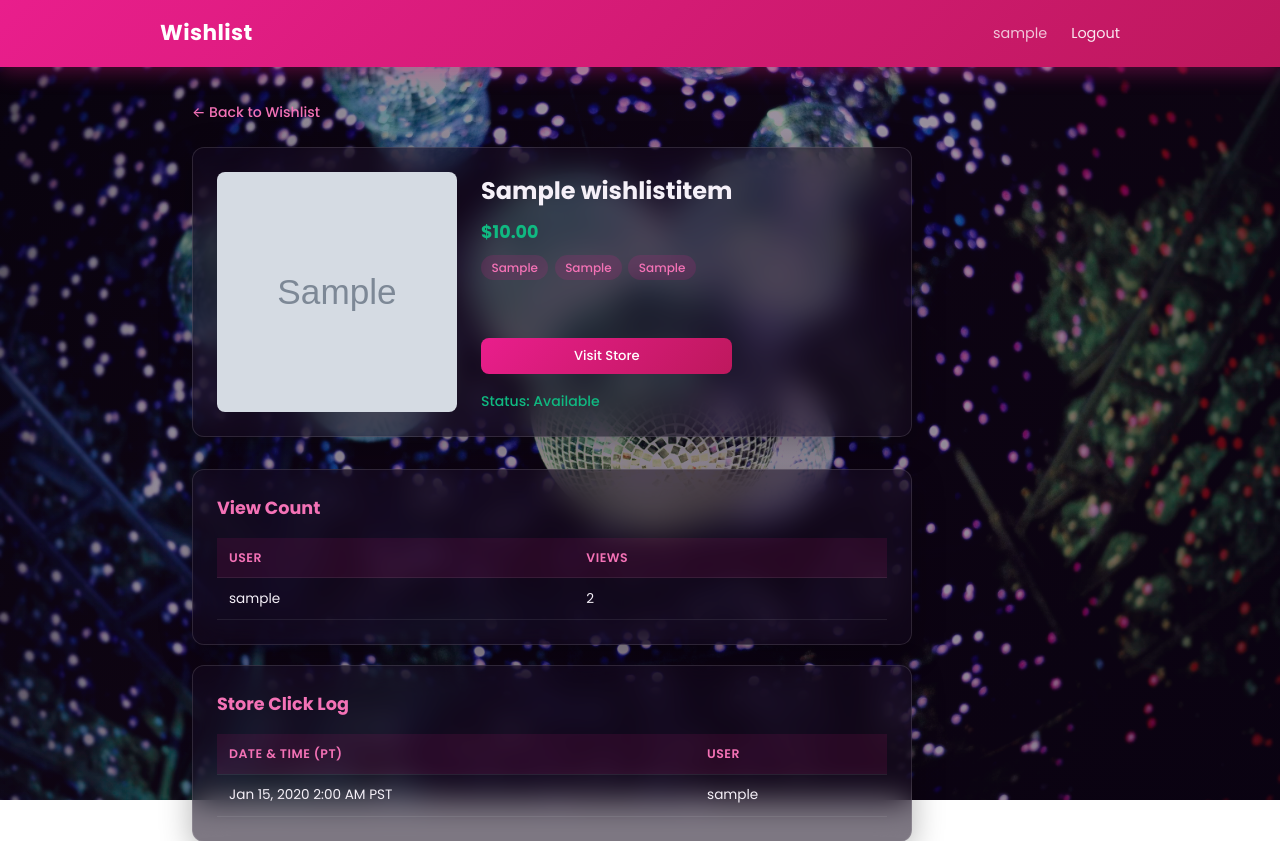
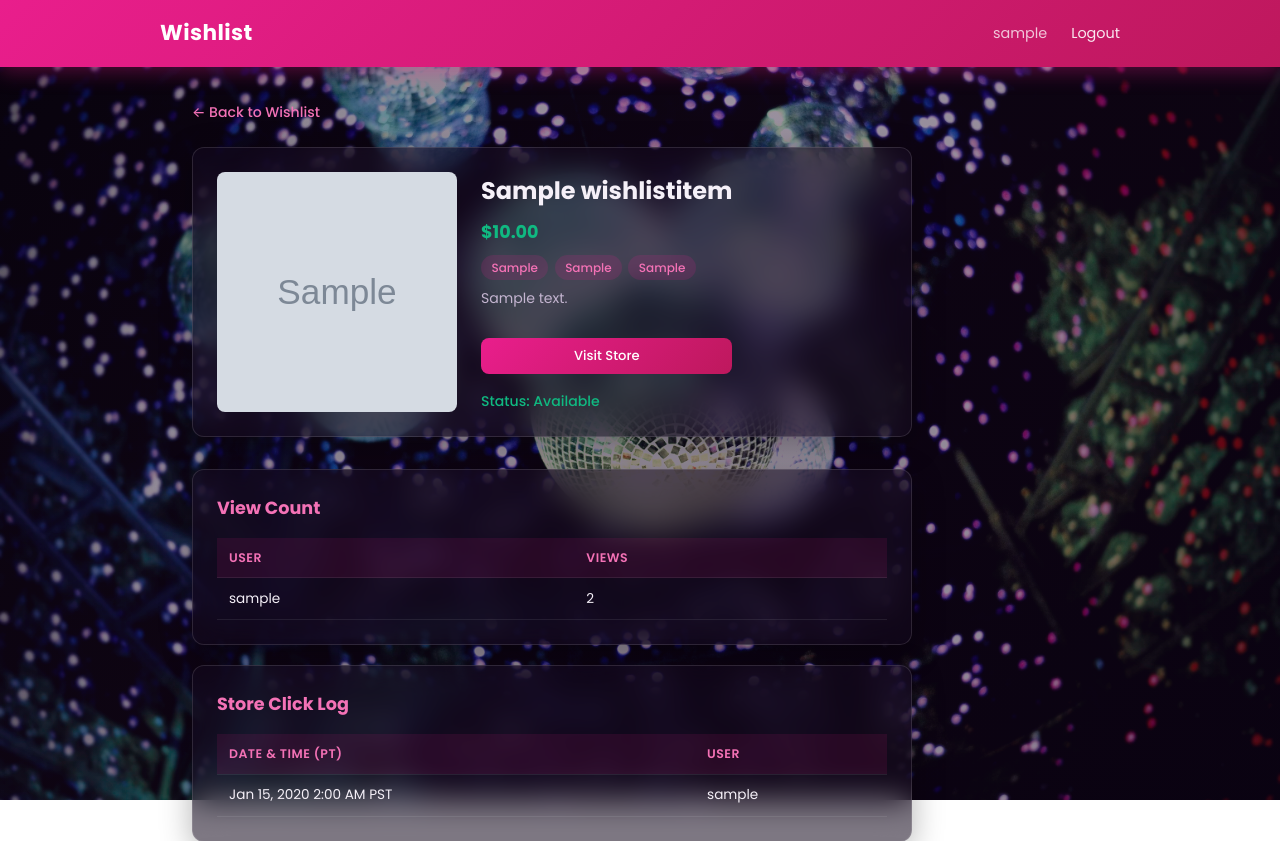
Before and after one commit to dianestephani/wishlist, a Django app: page /item/1/ in a window 1280 px wide. Shown: the top 841 px of the page. Run offline with Django 5.2, Linux system fonts and the light colour scheme; a user stored in the database is signed in; tables that the repository leaves empty hold one stand-in row (values such as "Sample post"); grey boxes marked "Sample" are stand-in pictures.

Commit message:
notes section added, pokopia added

```diff
--- a/static/css/style.css
+++ b/static/css/style.css
@@ -647,6 +647,13 @@ footer {
     color: rgba(255, 255, 255, 0.4);
 }
 
+.item-notes-inline {
+    color: var(--text-muted);
+    font-size: 0.88rem;
+    font-style: normal;
+    line-height: 1.5;
+}
+
 /* ===== Event log / admin tables ===== */
 .event-log {
     margin-top: 1.25rem;
--- a/templates/wishlist/item_detail.html
+++ b/templates/wishlist/item_detail.html
@@ -33,6 +33,10 @@
                     <span class="card-tag">{{ item.store }}</span>
                 {% endif %}
             </div>
+
+            {% if item.notes %}
+                <p class="item-notes-inline">{{ item.notes|linebreaksbr }}</p>
+            {% endif %}
 
             {% if item.product_url %}
                 <a href="{% url 'wishlist:visit_store' item.id %}" target="_blank" rel="noopener noreferrer" class="card-link">
--- a/wishlist/models.py
+++ b/wishlist/models.py
@@ -28,6 +28,7 @@ class WishlistItem(models.Model):
     brand = models.CharField(max_length=100, blank=True)
     store = models.CharField(max_length=100, blank=True)
     image = models.ImageField(upload_to="wishlist_images/", blank=True)
+    notes = models.TextField(blank=True)
     status = models.CharField(
         max_length=10,
         choices=Status.choices,
```
Also changed, not shown: wishlist/migrations/0006_wishlistitem_notes.py (added).
